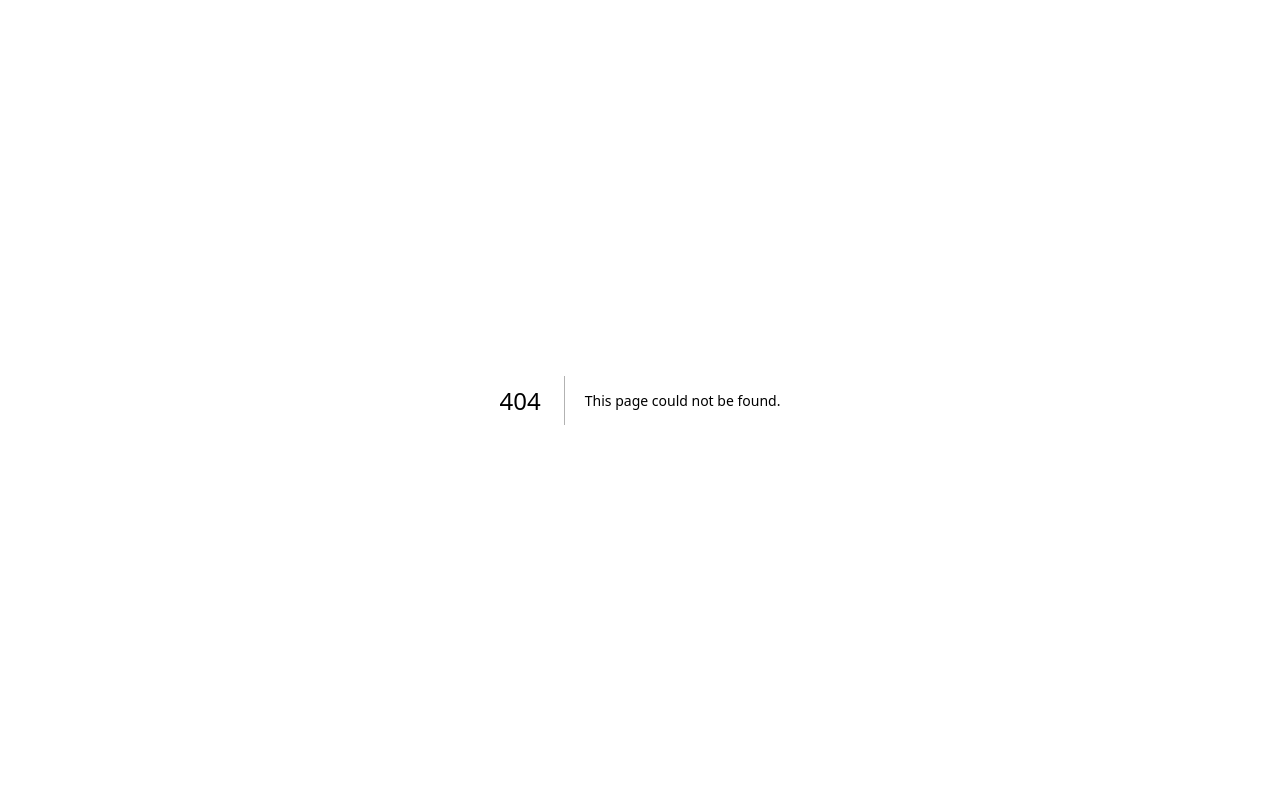
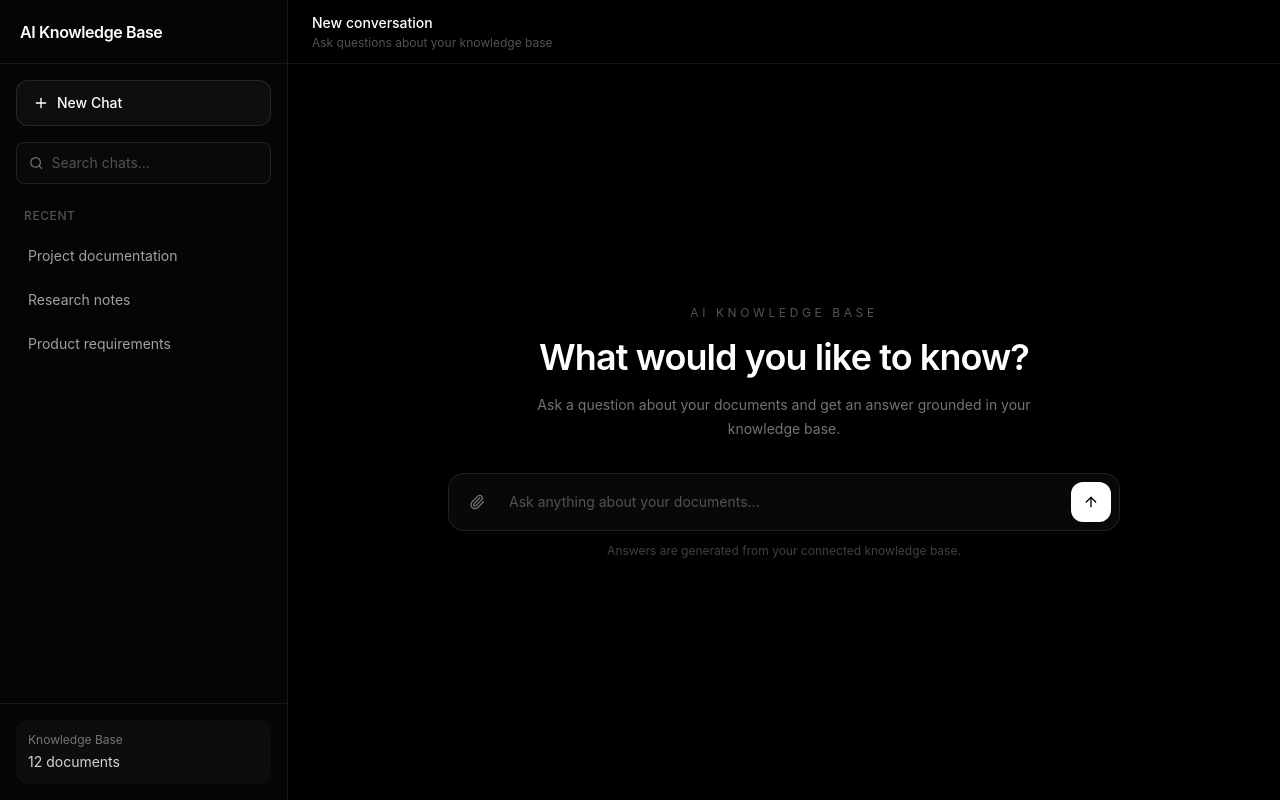
Before and after one commit to HimanshuSingh36/rag-ai-knowledge-base, a Next.js app: page /chat in a window 1280 px wide. Before the commit this address had no page. Built offline with nearby package versions, Linux system fonts and the light colour scheme.

Commit message:
added chat ui

```diff
--- /dev/null
+++ b/app/chat/chat-sidebar.tsx
@@ -0,0 +1,87 @@
+"use client";
+import Link from "next/link";
+import { Plus, Search } from "lucide-react";
+
+type Chat = {
+  id: string;
+  title: string;
+};
+
+const recentChats: Chat[] = [
+  {
+    id: "1",
+    title: "Project documentation",
+  },
+  {
+    id: "2",
+    title: "Research notes",
+  },
+  {
+    id: "3",
+    title: "Product requirements",
+  },
+];
+
+export default function ChatSidebar() {
+  return (
+    <aside className="hidden w-72 shrink-0 border-r border-white/[0.08] bg-white/[0.02] md:flex md:flex-col">
+      {/* Logo */}
+      <div className="flex h-16 items-center border-b border-white/[0.08] px-5">
+        <Link
+          href="/"
+          className="font-semibold tracking-tight transition hover:text-neutral-300"
+        >
+          AI Knowledge Base
+        </Link>
+      </div>
+
+      {/* New Chat */}
+      <div className="p-4">
+        <button className="flex w-full items-center gap-2 rounded-xl border border-white/10 bg-white/[0.04] px-4 py-3 text-sm font-medium transition hover:bg-white/[0.08]">
+          <Plus className="h-4 w-4" />
+          New Chat
+        </button>
+      </div>
+
+      {/* Search */}
+      <div className="px-4">
+        <div className="flex items-center gap-2 rounded-lg border border-white/10 bg-white/[0.02] px-3 py-2.5">
+          <Search className="h-4 w-4 text-neutral-500" />
+
+          <input
+            type="text"
+            placeholder="Search chats..."
+            className="w-full bg-transparent text-sm text-white outline-none placeholder:text-neutral-600"
+          />
+        </div>
+      </div>
+
+      {/* Recent chats */}
+      <div className="mt-6 flex-1 overflow-y-auto px-4">
+        <p className="px-2 text-xs font-medium uppercase tracking-wider text-neutral-600">
+          Recent
+        </p>
+
+        <div className="mt-3 space-y-1">
+          {recentChats.map((chat) => (
+            <button
+              key={chat.id}
+              className="w-full rounded-lg px-3 py-2.5 text-left text-sm text-neutral-400 transition hover:bg-white/[0.04] hover:text-white"
+            >
+              {chat.title}
+            </button>
+          ))}
+        </div>
+      </div>
+
+      {/* Bottom */}
+      <div className="border-t border-white/[0.08] p-4">
+        <div className="rounded-xl bg-white/[0.03] p-3">
+          <p className="text-xs text-neutral-500">Knowledge Base</p>
+
+          <p className="mt-1 text-sm text-neutral-300">12 documents</p>
+        </div>
+      </div>
+    </aside>
+  );
+}
--- /dev/null
+++ b/app/chat/chat-window.tsx
@@ -0,0 +1,73 @@
+"use client";
+
+import { ArrowUp, Paperclip } from "lucide-react";
+
+export default function ChatWindow() {
+  return (
+    <section className="flex min-w-0 flex-1 flex-col">
+      {/* Header */}
+      <header className="flex h-16 shrink-0 items-center border-b border-white/[0.08] px-6">
+        <div>
+          <p className="text-sm font-medium text-white">
+            New conversation
+          </p>
+
+          <p className="mt-0.5 text-xs text-neutral-600">
+            Ask questions about your knowledge base
+          </p>
+        </div>
+      </header>
+
+      {/* Empty state */}
+      <div className="flex flex-1 items-center justify-center px-6">
+        <div className="w-full max-w-2xl">
+          <div className="text-center">
+            <p className="text-xs uppercase tracking-[0.3em] text-neutral-600">
+              AI Knowledge Base
+            </p>
+
+            <h1 className="mt-4 text-3xl font-semibold tracking-tight md:text-4xl">
+              What would you like to know?
+            </h1>
+
+            <p className="mx-auto mt-4 max-w-lg text-sm leading-6 text-neutral-500">
+              Ask a question about your documents and get an
+              answer grounded in your knowledge base.
+            </p>
+          </div>
+
+          {/* Input */}
+          <div className="mt-8 rounded-2xl border border-white/10 bg-white/[0.03] p-2 transition focus-within:border-white/20">
+            <div className="flex items-end gap-2">
+              <button
+                type="button"
+                className="flex h-10 w-10 shrink-0 items-center justify-center rounded-xl text-neutral-500 transition hover:bg-white/[0.05] hover:text-white"
+                aria-label="Attach document"
+              >
+                <Paperclip className="h-4 w-4" />
+              </button>
+
+              <textarea
+                rows={1}
+                placeholder="Ask anything about your documents..."
+                className="max-h-32 min-h-10 flex-1 resize-none bg-transparent px-1 py-2.5 text-sm text-white outline-none placeholder:text-neutral-600"
+              />
+
+              <button
+                type="button"
+                className="flex h-10 w-10 shrink-0 items-center justify-center rounded-xl bg-white text-black transition hover:bg-neutral-200"
+                aria-label="Send message"
+              >
+                <ArrowUp className="h-4 w-4" />
+              </button>
+            </div>
+          </div>
+
+          <p className="mt-3 text-center text-xs text-neutral-700">
+            Answers are generated from your connected knowledge base.
+          </p>
+        </div>
+      </div>
+    </section>
+  );
+}
--- /dev/null
+++ b/app/chat/page.tsx
@@ -0,0 +1,15 @@
+"use client";
+
+import { Menu } from "lucide-react";
+import ChatSidebar from "./chat-sidebar";
+import ChatWindow from "./chat-window";
+
+
+export default function ChatPage() {
+  return (
+    <main className="flex h-screen overflow-hidden bg-black text-white">
+      <ChatSidebar/>
+      <ChatWindow/>
+    </main>
+  );
+}
--- a/app/page.tsx
+++ b/app/page.tsx
@@ -1,4 +1,3 @@
-
 import Navbar from "@/components/navbar";
 import { Button } from "@/components/moving-border";
 import { Spotlight } from "@/components/spotlight";
@@ -6,6 +5,7 @@
 import HowItWorks from "@/components/how-it-works";
 import CTA from "@/components/cta";
 import Footer from "@/components/footer";
+import Link from "next/link";
 
 export default function Home() {
   return (
@@ -33,19 +33,24 @@
         </p>
 
         <div className="mt-10 flex gap-4">
-          <Button>Start Chatting</Button>
+          <Link href="/chat" className="cursor-pointer">
+            <Button>Start Chatting</Button>
+          </Link>
 
-          <button className="rounded-lg border border-neutral-700 px-6 py-3 font-medium text-white transition hover:bg-neutral-900">
+          <Link
+            href="/chat"
+            className="rounded-lg border border-neutral-700 px-6 py-3 font-medium text-white transition hover:bg-neutral-900"
+          >
             Upload Documents
-          </button>
+          </Link>
         </div>
       </section>
 
       {/* FEATURES SECTION */}
       <Features />
-      <HowItWorks/>
-      <CTA/>
-      <Footer/>
+      <HowItWorks />
+      <CTA />
+      <Footer />
     </main>
   );
 }
--- a/components/cta.tsx
+++ b/components/cta.tsx
@@ -3,6 +3,7 @@
 import { ArrowRight } from "lucide-react";
 import { motion } from "motion/react";
 import { Button } from "@/components/moving-border";
+import Link from "next/link";
 
 export default function CTA() {
   return (
@@ -26,25 +27,21 @@
 
             <h2 className="mx-auto mt-5 max-w-3xl text-4xl font-bold tracking-tight md:text-5xl lg:text-6xl">
               Your documents have
-              <span className="block text-neutral-500">
-                more to say.
-              </span>
+              <span className="block text-neutral-500">more to say.</span>
             </h2>
 
             <p className="mx-auto mt-6 max-w-xl text-base leading-7 text-neutral-400 md:text-lg">
-              Stop searching through documents manually.
-              Ask questions and let your knowledge base find
-              the answers.
+              Stop searching through documents manually. Ask questions and let
+              your knowledge base find the answers.
             </p>
 
             <div className="mt-10 flex justify-center">
-              <Button
-                containerClassName="h-14 w-48"
-                className="gap-2"
-              >
-                Start Chatting
-                <ArrowRight className="h-4 w-4" />
-              </Button>
+              <Link href="/chat">
+                <Button containerClassName="h-14 w-48" className="gap-2">
+                  Start Chatting
+                  <ArrowRight className="h-4 w-4" />
+                </Button>
+              </Link>
             </div>
           </motion.div>
         </div>
```
